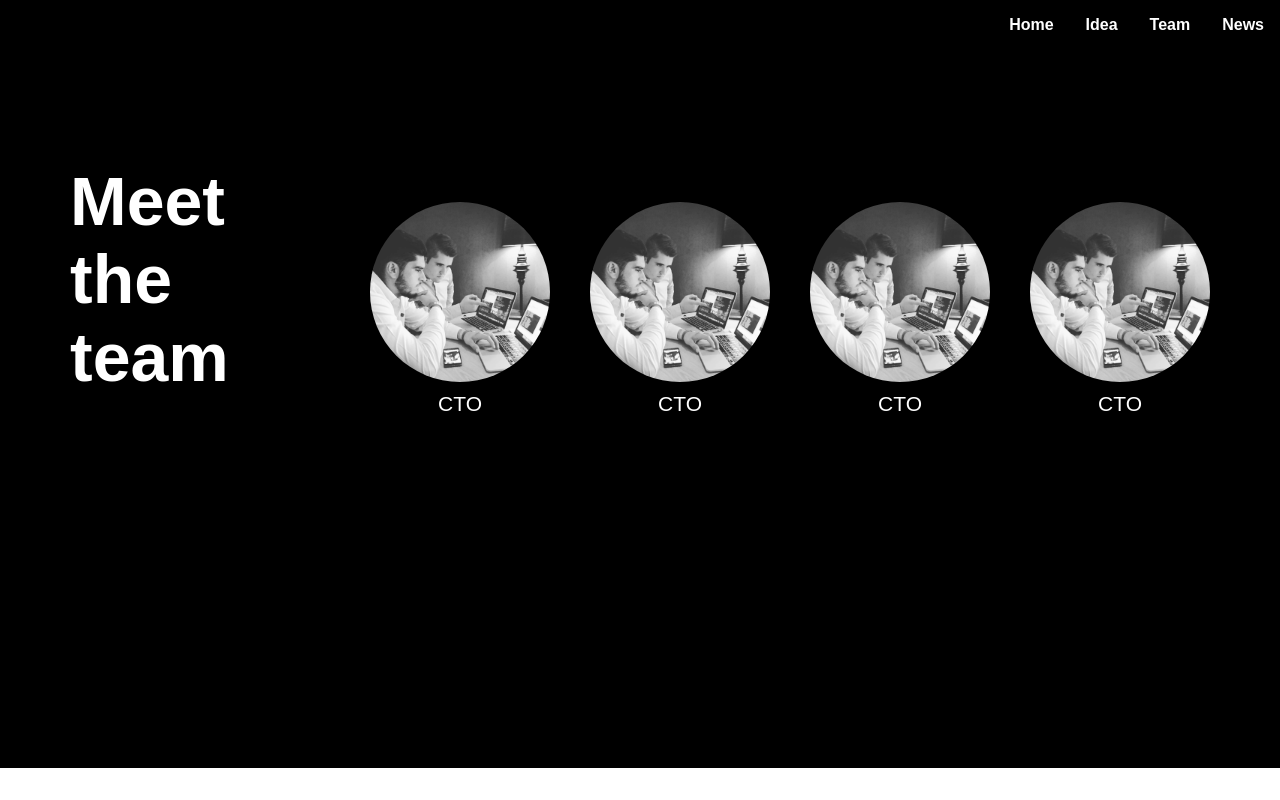
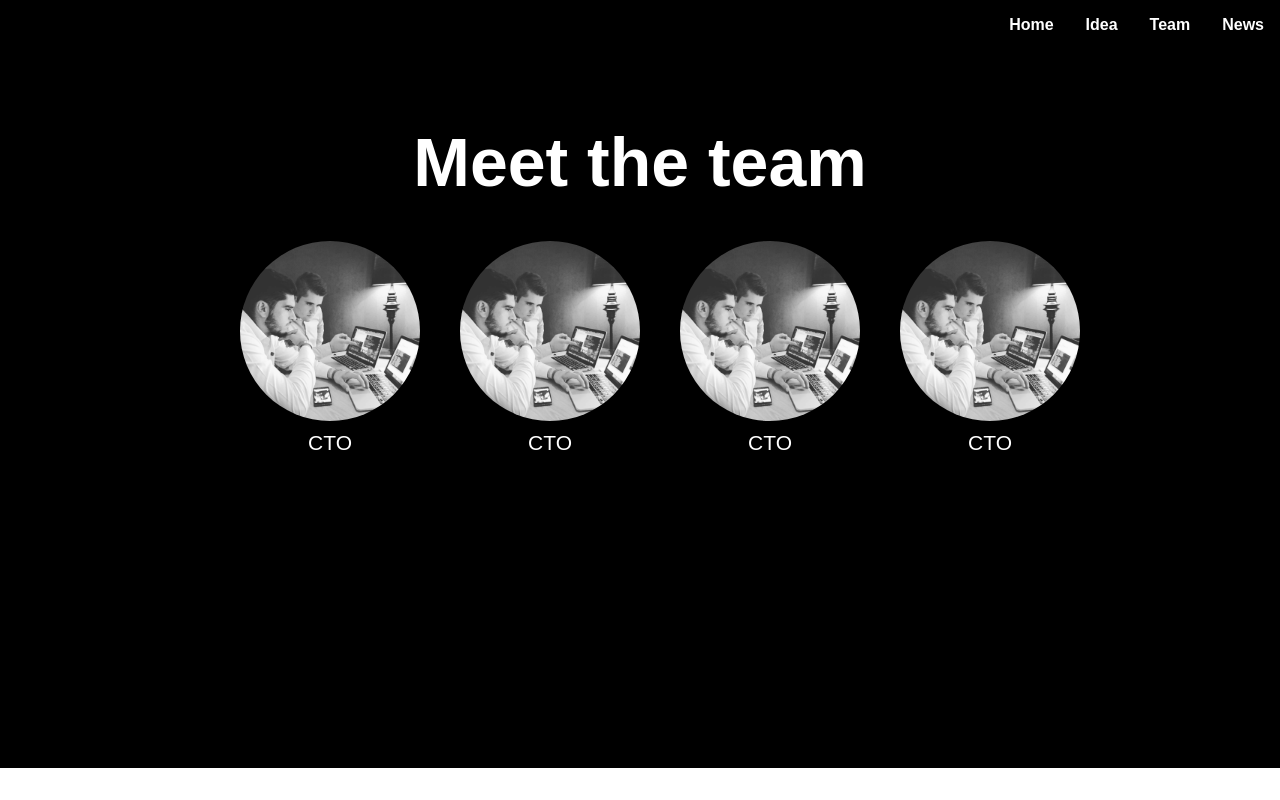
Before and after one commit to jeremyscatigna/hyve.fr, a React (Create React App) app: page /team in a window 1280 px wide. Built offline with nearby package versions, Linux system fonts and the light colour scheme.

Commit message:
fix team layout

```diff
--- a/src/components/Team.js
+++ b/src/components/Team.js
@@ -29,8 +29,8 @@ const ImageContainer = styled.div`
 
 const Team = () => (
   <TeamWrapper centered>
+    <Heading>Meet the team</Heading>
     <Container>
-      <Heading>Meet the team</Heading>
       <ImageContainer>
         <BubbleImage src={Me} alt="Me" />
         <Text>CTO</Text>
```
